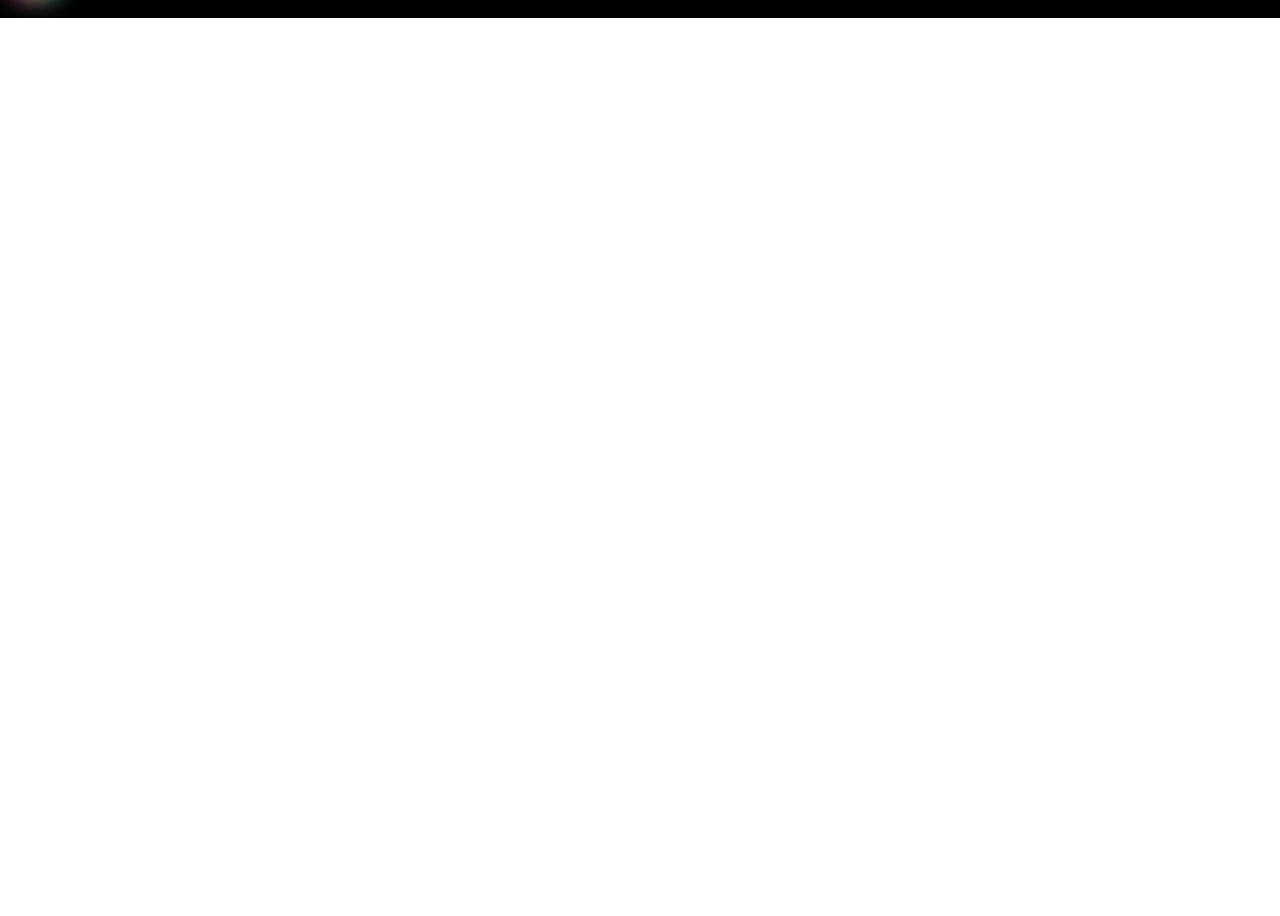
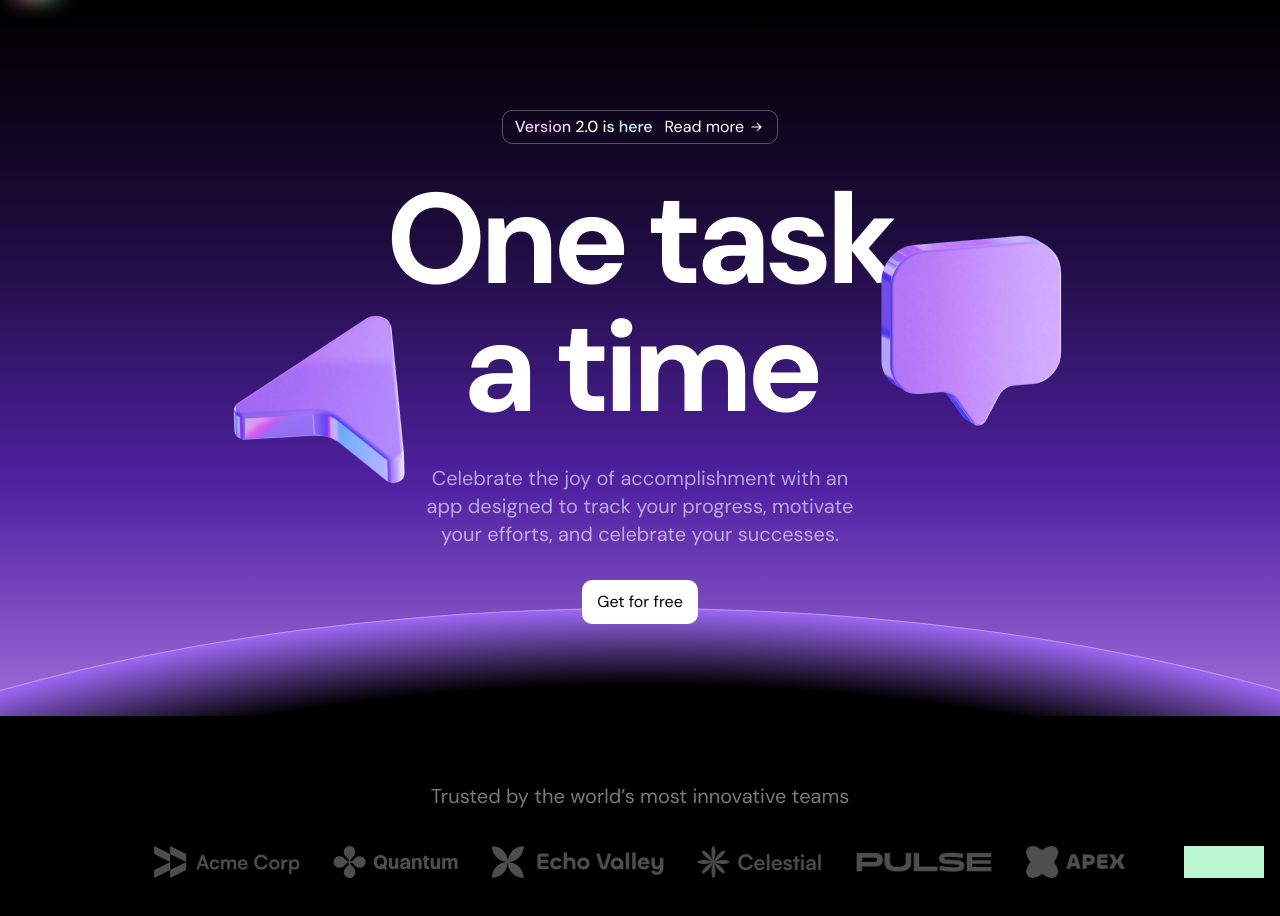
Before and after one commit to sabberrahman/startup-sass-landingPage, a Next.js app: page / in a window 1280 px wide. Shown: the part 122-1038 px from the top of the page. Before the commit the page ends 800 px from the top, so only its background shows below. Built offline with nearby package versions, Linux system fonts and the light colour scheme.

Commit message:
im cooking

```diff
--- a/src/components/Hero.tsx
+++ b/src/components/Hero.tsx
@@ -1,3 +1,45 @@
+import ArrowIcon from "@/assets/icons/arrow-w.svg";
+import Image from "next/image";
+import cursorImage from "@/assets/images/cursor.png";
+import msgImage from "@/assets/images/message.png";
 export const Hero = () => {
-  return null;
+  return (
+    <div className="text-center bg-black text-white bg-[linear-gradient(to_bottom,#000,#200D42,#4F21A1,#A46EDB)] py-[76px] md:py-[92px] relative overflow-clip">
+      <div className="container relative z-10">
+        <div className="">
+          <a
+            href="#"
+            className=" inline-flex gap-3 px-3 py-1 rounded-[10px] border border-white/30"
+          >
+            <span className=" bg-[linear-gradient(to_right,#FEECFF,#FECAFF,#FEB5FF,#FFDBE7,#FFF4D6,#F3FCD7,#D2F5EE,#C3EFFF,#FBEFFF)] text-transparent bg-clip-text font-medium">
+              Version 2.0 is here{" "}
+            </span>
+            <div className="flex justify-center items-center gap-1">
+              <span>Read more </span>
+              <ArrowIcon />
+            </div>
+          </a>
+        </div>
+        <div className="relative inline-flex mt-8">
+          <h1 className="tracking-tighter text-white font-bold text-7xl items-center inline-flex md:text-9xl z-10 md:z-0">
+            One task <br /> a time
+          </h1>
+          <Image
+            src={cursorImage}
+            alt="cursor image"
+            className="absolute top-[120px] -left-40 hidden sm:inline-flex"
+          />
+          <Image src={msgImage} alt="cursor image" className="absolute -right-[180px] bottom-0  " />
+        </div>
+        <p className="mt-8 text-xl  text-white/60 text-center w-80 md:w-[456px] mx-auto">
+          Celebrate the joy of accomplishment with an app designed to track your
+          progress, motivate your efforts, and celebrate your successes.
+        </p>
+        <button className="bg-white px-[15px] py-[10px] rounded-[10px] text-black mt-8">
+          Get for free
+        </button>{" "}
+      </div>
+      <div className="absolute w-[909px] h-[359px] md:w-[1536px] md:h-[756px] lg:w-[2344px] lg:h-[1012px]  bg-[radial-gradient(closest-side,#000_85%,#9C67F4)]  rounded-[100%] left-1/2 -translate-x-1/2 border border-[#BE9AE7] -mt-4 "></div>
+    </div>
+  );
 };
--- a/src/components/LogoTicker.tsx
+++ b/src/components/LogoTicker.tsx
@@ -1,9 +1,11 @@
+"use client";
 import acmeLogo from "../assets/images/acme.png";
 import quantumLogo from "../assets/images/quantum.png";
 import echoLogo from "../assets/images/echo.png";
 import celestialLogo from "../assets/images/celestial.png";
 import pulseLogo from "../assets/images/pulse.png";
 import apexLogo from "../assets/images/apex.png";
+import Image from "next/image";
 
 const images = [
   { src: acmeLogo, alt: "Acme Logo" },
@@ -15,5 +17,26 @@
 ];
 
 export const LogoTicker = () => {
-  return null;
+  return (
+    <div className="bg-black text-white py-[66px]">
+      <div className="container">
+        <h1 className="text-[#7A7A7A] text-xl text-center mb-9">
+          Trusted by the world’s most innovative teams
+        </h1>
+
+        <div className="flex overflow-hidden gap-8 justify-center items-center
+        before:contents[''] after:contents[''] before:absolute after:absolute before:h-full after:h-full before:w-20 after:w-20 relative before:bg-[linear-gradient(to_right,#000,rgb(0,0,0))] before:left-0 after:bg-green-200 after:right-0
+        ">
+          {images.map(({ src, alt }) => (
+            <Image
+              src={src}
+              key={alt}
+              alt={alt}
+              className="flex-none h-8 w-auto"
+            />
+          ))}
+        </div>
+      </div>
+    </div>
+  );
 };
--- a/src/components/Navbar.tsx
+++ b/src/components/Navbar.tsx
@@ -30,7 +30,7 @@
           <a href="#" className="hover:text-opacity-100 text-white text-opacity-60 transition">Careers</a>
           <a href="#" className="hover:text-opacity-100 text-white text-opacity-60 transition">Blogs</a>
           <a href="#" className="hover:text-opacity-100 text-white text-opacity-60 transition">Cutomers</a>
-          <button className='bg-white px-[15px] py-[10px] rounded-[10px] text-black'>Get for free</button>
+          <button className='bg-white px-3 py-2.5 rounded-[10px] text-black'>Get for free</button>
         </nav>
         </div>
 
```
